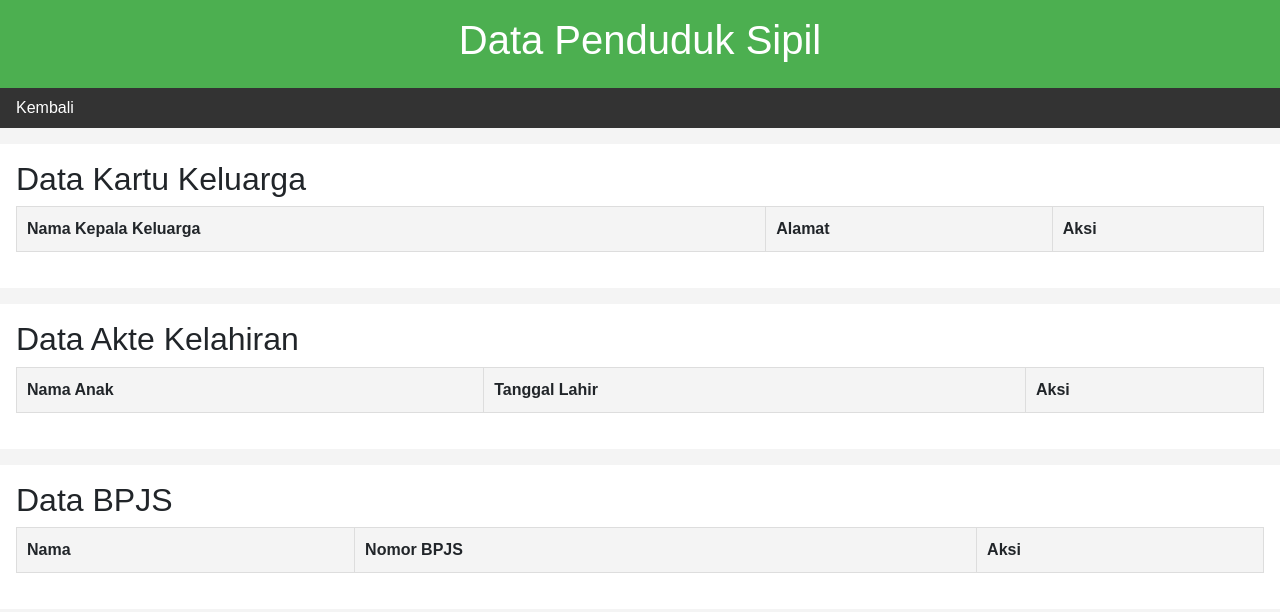
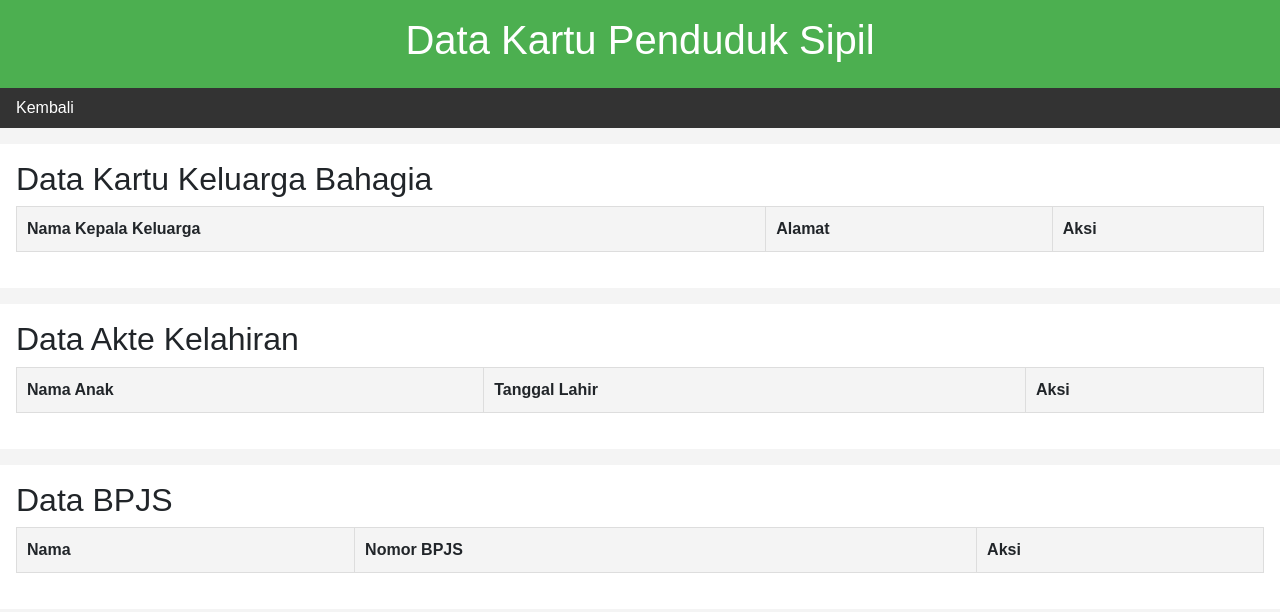
Before and after one commit to Latifmmhd/9, a plain HTML site: page data.html in a window 1280 px wide. Drawn offline with nearby package versions, Linux system fonts and the light colour scheme.

Commit message:
baru banget netes

```diff
--- a/data.html
+++ b/data.html
@@ -10,7 +10,7 @@
   </head>
   <body>
     <header>
-      <h1>Data Penduduk Sipil</h1>
+      <h1>Data Kartu Penduduk Sipil</h1>
     </header>
 
     <nav>
@@ -20,7 +20,7 @@
     </nav>
 
     <section>
-      <h2>Data Kartu Keluarga</h2>
+      <h2>Data Kartu Keluarga Bahagia</h2>
       <table id="kkTable">
         <thead>
           <tr>
```
